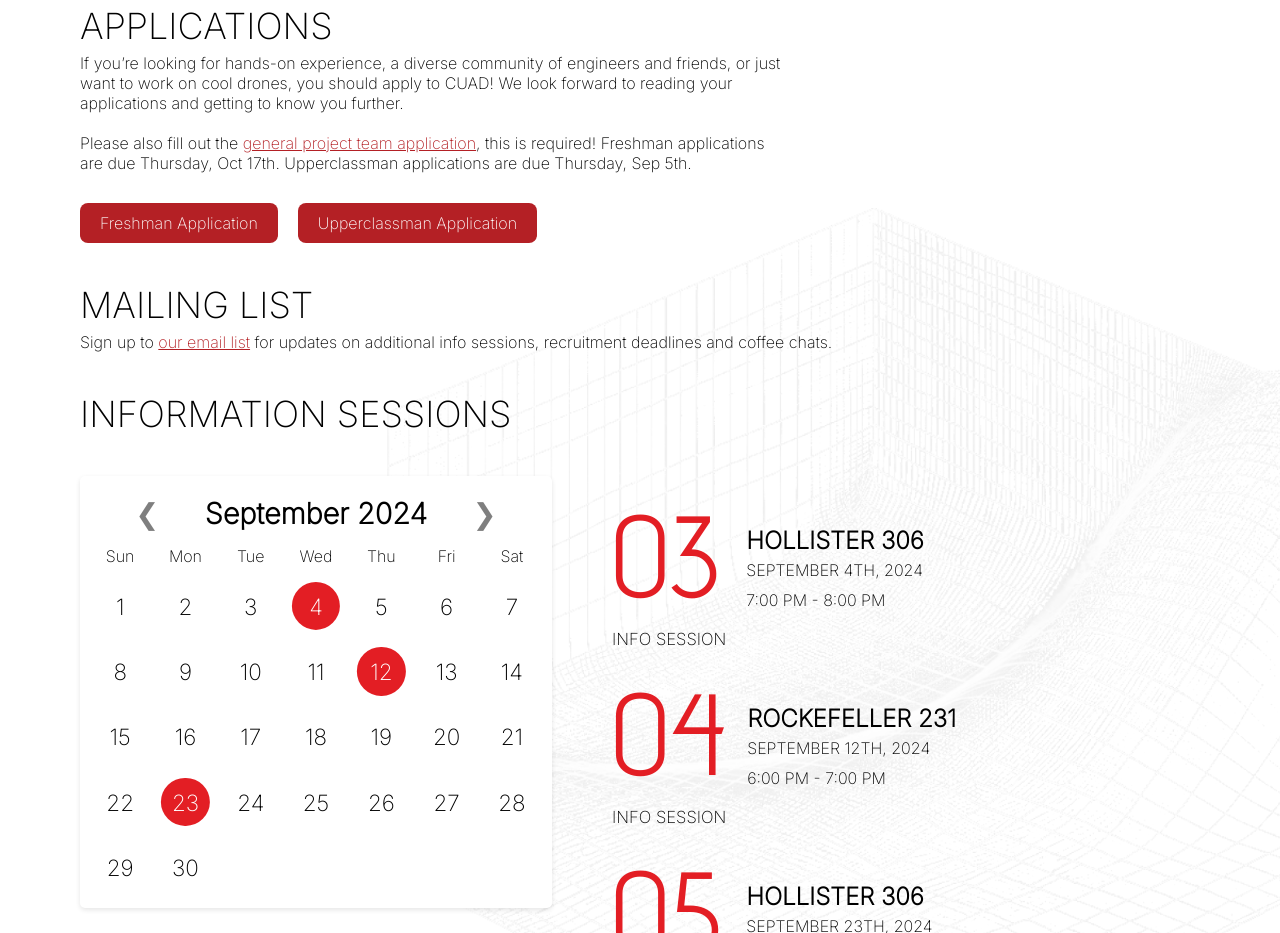
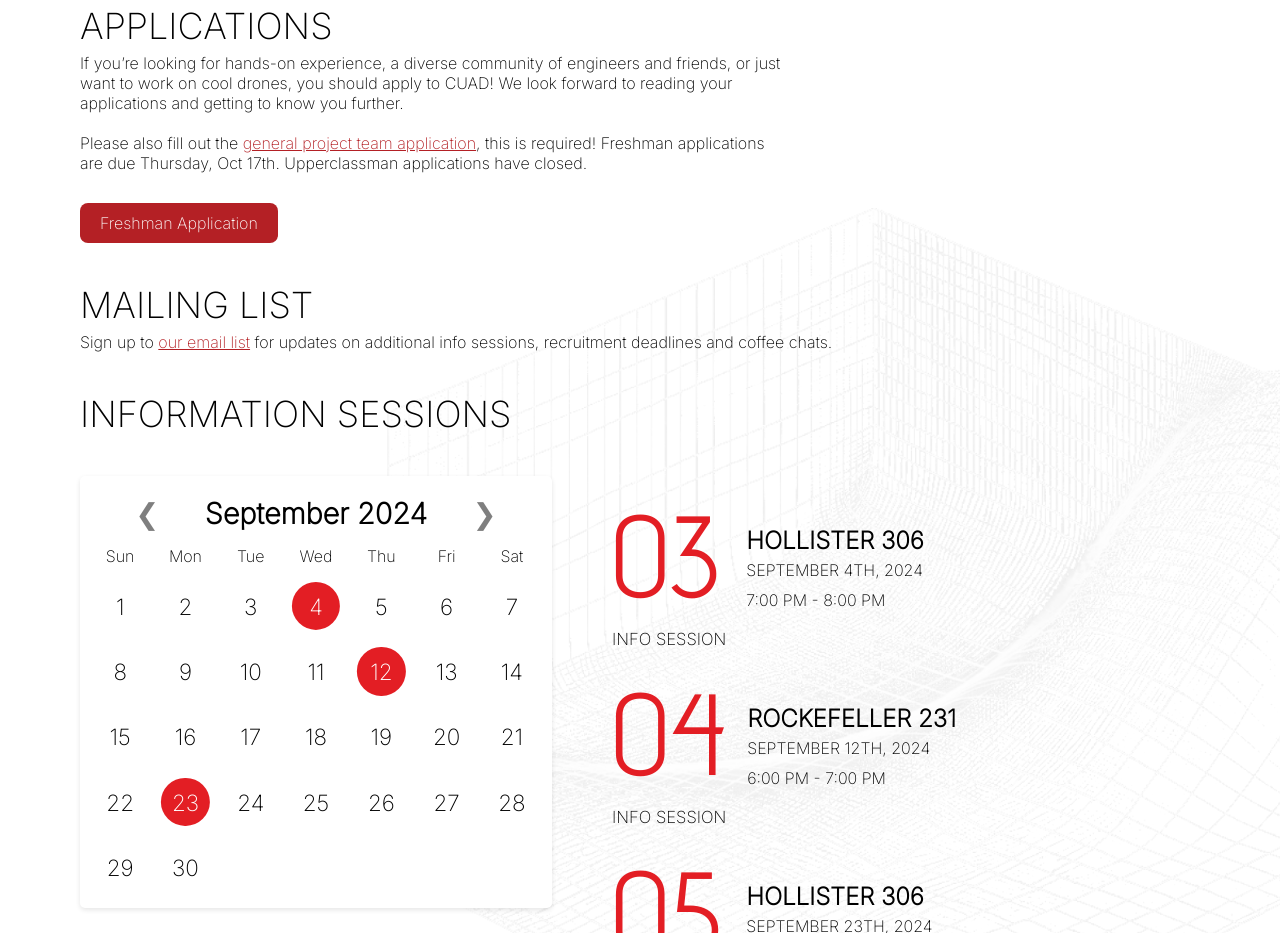
Before and after one commit to CUADProjectTeam/cuad-new-website, a React (Vite) app: page /apply in a window 1280 px wide. Shown: the part 780-1713 px from the top of the page. Built offline with nearby package versions, Linux system fonts and the light colour scheme.

Commit message:
Upperclassman App Closed

```diff
--- a/src/pages/ApplyPage.jsx
+++ b/src/pages/ApplyPage.jsx
@@ -72,14 +72,14 @@ const ApplyPage = () => {
             If you’re looking for hands-on experience, a diverse community of engineers and friends, or just want to work on cool drones, you should apply to CUAD! We look forward to reading
             your applications and getting to know you further.
           </p>
-          <p>Please also fill out the <a className="link" href='https://cornell.ca1.qualtrics.com/jfe/form/SV_3dF2fjywuzGG1wi' target="_blank" rel="noreferrer">general project team application</a>, this is required! Freshman applications are due Thursday, Oct 17th. Upperclassman applications are due Thursday, Sep 5th.</p>
+          <p>Please also fill out the <a className="link" href='https://cornell.ca1.qualtrics.com/jfe/form/SV_3dF2fjywuzGG1wi' target="_blank" rel="noreferrer">general project team application</a>, this is required! Freshman applications are due Thursday, Oct 17th. Upperclassman applications have closed.</p>
           <div>
             <a href='https://forms.gle/hp2PwqD7iHqx36eAA' target="_blank" rel="noreferrer">
               <button className='apply-button'>Freshman Application</button>
             </a>
-            <a href='https://forms.gle/Rryf5yoD59ZELBjC8' target="_blank" rel="noreferrer">
+            {/* <a href='https://forms.gle/Rryf5yoD59ZELBjC8' target="_blank" rel="noreferrer">
               <button className='apply-button'>Upperclassman Application</button>
-            </a>
+            </a> */}
           </div>
         </div>
 
```
